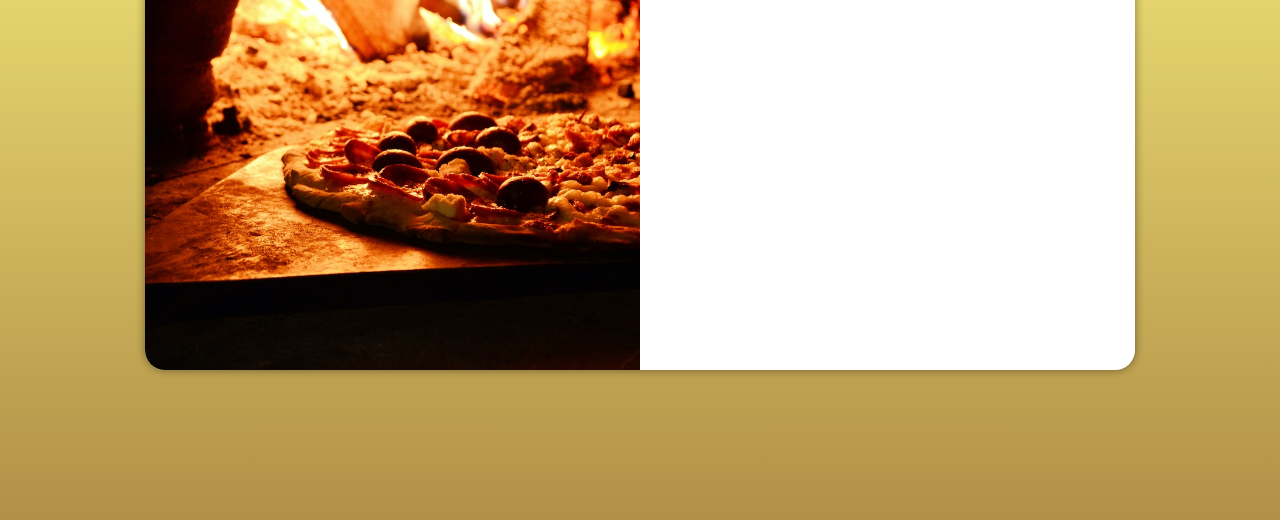
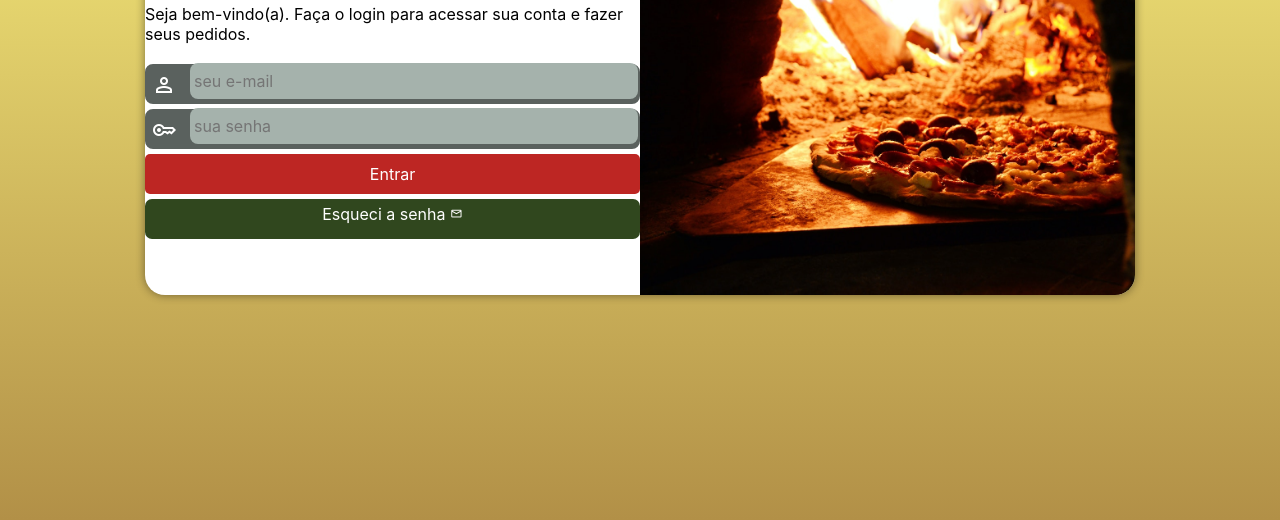
Before and after one commit to guilhermepadial4/projeto-login, a plain HTML site: page index.html in a window 1280 px wide. Shown: the part 280-800 px from the top of the page. Drawn offline with nearby package versions, Linux system fonts and the light colour scheme.

Commit message:
Finalização do projeto login

```diff
--- a/estilos/mediaquery.css
+++ b/estilos/mediaquery.css
@@ -17,6 +17,7 @@
 
     section#login{
         width: 80vw;
+        height: 280px;
     }
 
     section#login > div#imagem{
@@ -39,16 +40,26 @@
 
     section#login{
         width: 990px;
+        height: 350px;
     }
 
     section#login > div#imagem{
-        float: left;
+        float: right;
         width: 50%;
         height: 100%;
     }
 
     section#login > div#formulario{
-        float: right;
+        float: left;
         width: 50%;
     }
+
+    div#formulario > h1{
+        font-size: 2em;
+    }
+
+    div#formulario > p {
+        font-size: 1em;
+        margin: 20px 0px;
+    }
 }
--- a/estilos/style.css
+++ b/estilos/style.css
@@ -31,17 +31,18 @@ section#login{
   position: absolute;
   top: 50%;
   left: 50%;
-  transform: translate(-50%, -50%);
+
   overflow: hidden;
 
   background-color: white;
   width: 250px;
-  height: 500px;
+  height: 515px;
   border-radius: 20px;
   box-shadow: 0px 0px 10px rgba(0, 0, 0, 0.445);
-
+  transform: translate(-50%, -50%);
   transition: width 0.3s, heigth 0.3s;
   transition-timing-function: ease;
+
 }
 
 section#login > div#imagem{
@@ -56,3 +57,88 @@ section#login > section#formulario{
   display: block;
   padding: 10px;
 }
+
+div#formulario > h1 {
+  text-align: center;
+  margin-bottom: 10px;
+}
+
+div#formulario > p {
+  font-size: 0.8em;
+}
+
+form > div.campo{
+  background-color: #5a615e;
+  border: 2px solid #5a615e;
+  display: block;
+  height: 40px;
+  width: 100%;
+  border-radius: 8px;
+  margin: 5px 0px;
+}
+
+div.campo > label{
+  display: none;
+}
+
+div.campo > i {
+  color: white;
+  font-size: 2em;
+  width: 40px;
+  padding: 5px;
+}
+
+div.campo > input{
+  background-color: #A5B2AC;
+  font-size: 1em;
+  width: calc(100% - 43px);
+
+  height: 100%;
+  border: 0px;
+  border-radius: 8px;
+  padding: 4px;
+  transform: translateY(-10px);
+}
+
+div.campo > input:focus-within{
+  background-color: white;
+}
+
+form > input[type=submit]{
+  display: block;
+  font-size: 1em;
+  width: 100%;
+  height: 40px;
+  background-color: #BD2623;
+  color: white;
+  border: none;
+  border-radius: 5px;
+  cursor: pointer;
+}
+
+form > input[type=submit]:hover{
+  background-color: #9e201e;
+}
+
+form > a.botao{
+  display: block;
+  text-align: center;
+  font-size: 1em;
+  width: 100%;
+  height: 40px;
+  padding-top: 5px;
+  margin-top: 5px;
+  background-color: #30471E;
+  color: white;
+  border: none;
+  border-radius: 7px;
+  text-decoration: none;
+}
+
+form > a.botao:hover{
+  background-color: #1f3114;
+}
+
+form > a.botao > i{
+  font-size: 0.8em;
+}
--- a/index.html
+++ b/index.html
@@ -5,6 +5,8 @@
     <meta http-equiv="X-UA-Compatible" content="IE=edge">
     <meta name="viewport" content="width=device-width, initial-scale=1.0">
     <title>Login</title>
+    <link rel="stylesheet" href="https://fonts.googleapis.com/css2?family=Material+Symbols+Outlined:opsz,wght,FILL,GRAD@48,400,0,0" />
+    <link rel="stylesheet" href="https://fonts.googleapis.com/css2?family=Material+Symbols+Outlined:opsz,wght,FILL,GRAD@48,400,0,0" />
     <link rel="stylesheet" href="estilos/style.css">
     <link rel="stylesheet" href="estilos/mediaquery.css">
 </head>
@@ -15,9 +17,31 @@
             </div>
             <div id="formulario">
                 <h1>Login</h1>
-                <p>Seja bem-vindo(a). Faça o login para acessar sua conta e fazer o pedido. </p>
-                <form action="login.php" method="post">
+                <p>Seja bem-vindo(a). Faça o login para acessar sua conta e fazer seus pedidos. </p>
+                <form action="login.php" method="post" autocomplete="on">
 
+                    <div class="campo">
+                        <i>
+                            <span class="material-symbols-outlined">
+                                person
+                                </span>
+                        </i>
+                        <input type="email" name="login" id="ilogin" placeholder="seu e-mail" autocomplete="email" required maxlength="30">
+                        <label for="ilogin">Login</label>
+                    </div>
+                    <div class="campo">
+                        <i>
+                            <span class="material-symbols-outlined">
+                                key
+                                </span>
+                        </i>
+                        <input type="password" name="senha" id="isenha" placeholder="sua senha" autocomplete="current-password" required minlength="8" maxlength="20">
+                         <label for="isenha">Senha</label>
+                    </div>
+                    <input type="submit" value="Entrar">
+                    <a class="botao" href="esqueci.html">Esqueci a senha <i class="material-symbols-outlined">mail</i>
+
+                    </a>
                 </form>
             </div>
         </section>
```
